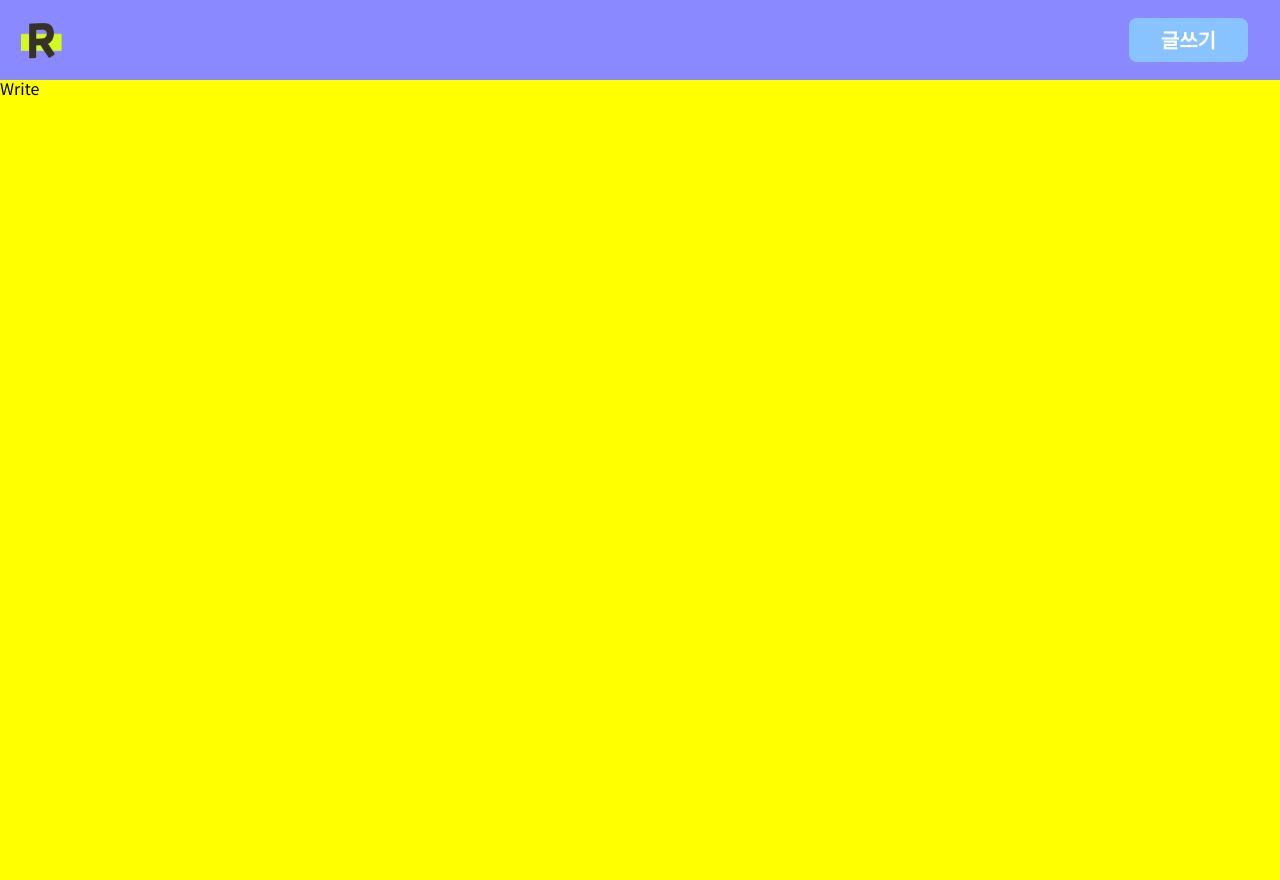
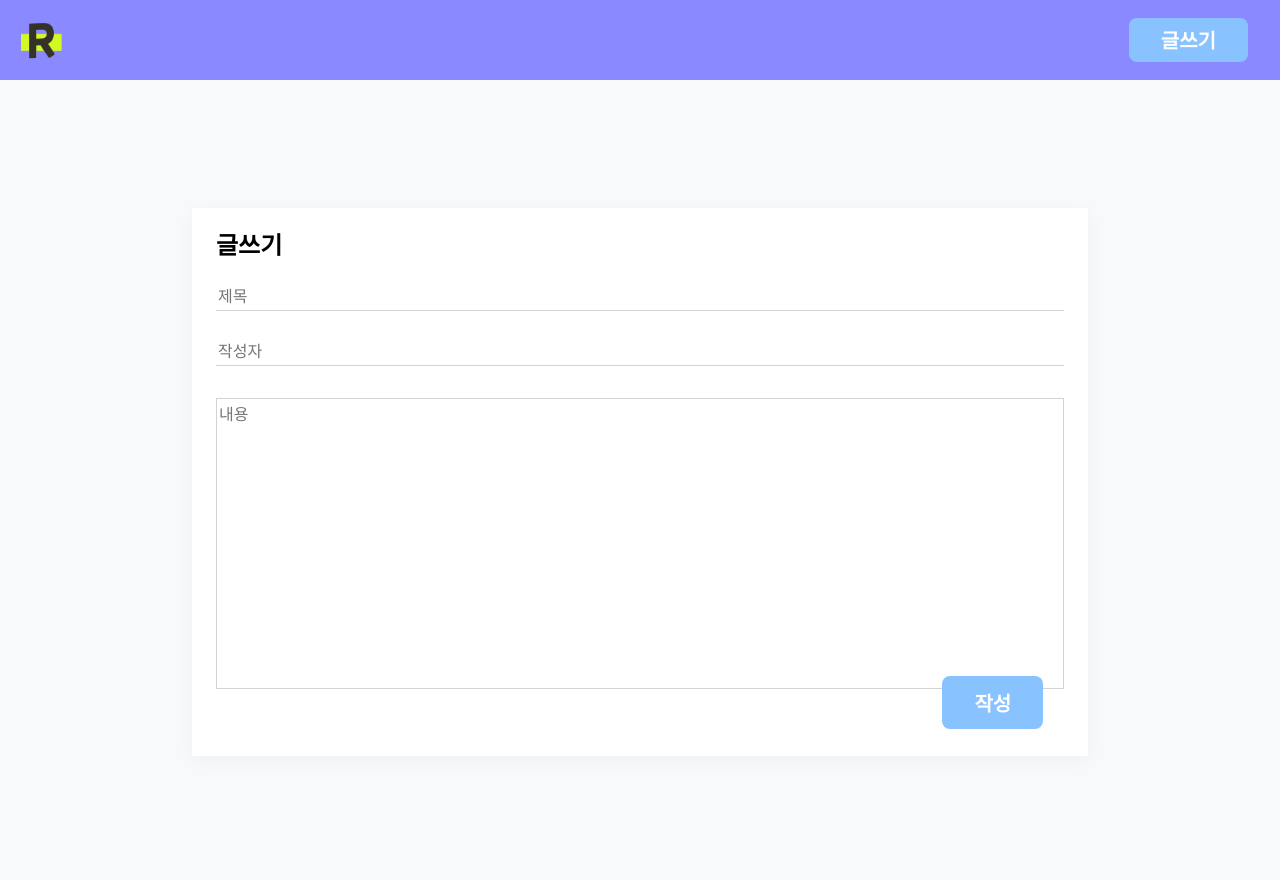
Before and after one commit to TEAM-REMU/Jongwon_CRUD_EX, a Django app: page /write/ in a window 1280 px wide. Before the commit the page ends 96 px from the top, so only its background shows below. Run offline with Django 3.2, Linux system fonts and the light colour scheme.

Commit message:
write 디자인 완성

```diff
--- a/blogProject/blog/templates/write.html
+++ b/blogProject/blog/templates/write.html
@@ -6,5 +6,15 @@
 {% endblock %}
 
 {% block contents %}
-Write
+<div class="container">
+    <div class="formContainer">
+        <form>
+            <div class="title">글쓰기</div>
+            <input required name="title" placeholder="제목" />
+            <input required name="author" placeholder="작성자" />
+            <textarea required name="body" placeholder="내용" rows="15"></textarea>
+            <button class="submitButton">작성</button>
+        </form>
+    </div>
+</div>
 {% endblock %}
--- a/blogProject/static/css/write.css
+++ b/blogProject/static/css/write.css
@@ -1,3 +1,60 @@
-body {
-    background-color: yellow;
+.formContainer {
+    width: 70%;
+    margin: 0 auto;
+    padding-top: 10%;
 }
+
+form {
+    min-height: 500px;
+    background-color: white;
+    box-shadow: rgba(0, 0, 0, 0.04) 0px 4px 16px 0px;
+    padding: 1.5rem;
+    display: flex;
+    flex-direction: column;
+    position: relative;
+}
+
+form .title {
+    font-size: 1.5rem;
+    font-weight: bold;
+    margin-bottom: 1rem;
+}
+
+form input {
+    font-size: 1rem;
+    padding-top: 1rem;
+    padding-bottom: 0.25rem;
+    border: none;
+    outline: none;
+    border-bottom: 1px lightgray solid;
+    margin-bottom: 1rem;
+}
+
+form textarea {
+    border: 1px lightgray solid;
+    outline: none;
+    margin-top: 1rem;
+    font-size: 1rem;
+    resize: none;
+}
+
+form .submitButton {
+    position: absolute;
+    bottom: 5%;
+    /* left: 5%; */
+    right: 5%;
+    border: none;
+    outline: none;
+    color: white;
+    font-size: 1.25rem;
+    font-weight: bold;
+    background-color: #89c3ff;
+    padding: 0.75rem 2rem;
+    border-radius: .5rem;
+    transition: all 0.15s;
+}
+
+form .submitButton:hover {
+    background-color: #70b6ff;
+    transform: scale(1.08);
+}
```
